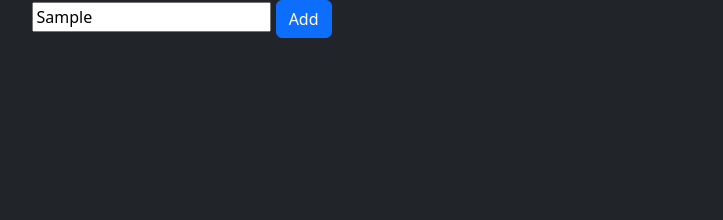
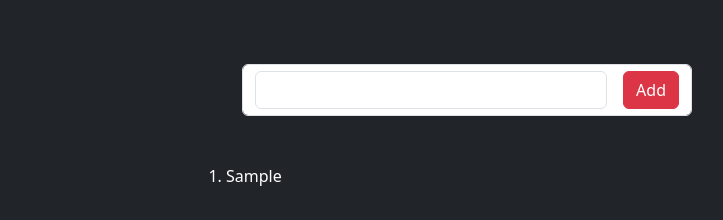
Before and after one commit to imsandeep1073/TODO, a plain HTML site: page index.html in a window 1280 px wide. Both pictures are taken after typing "Sample" into the empty fields and a click on the button "Add". Shown: the whole page, without its empty margins (173-896 px from the left). Drawn offline with nearby package versions, Linux system fonts and the light colour scheme.

Commit message:
funcnality check

```diff
--- a/index.html
+++ b/index.html
@@ -11,15 +11,26 @@
         integrity="sha384-YvpcrYf0tY3lHB60NNkmXc5s9fDVZLESaAA55NDzOxhy9GkcIdslK1eN7N6jIeHz"
         crossorigin="anonymous"></script>
 </head>
+<style>
+    .task li {
+        color: white;
+    }
+</style>
 
 <body class="bg-dark">
 
     <div class="container">
-        <div class="row">
-            <div class="col-6 d-flex justify-content-center align-items-center">
-                <div>
-                    <input type="text" id="addTodo">
-                    <button class="btn btn-primary" id="addData">Add</button>
+        <div class="row mt-3">
+            <div class="col-6 mx-auto">
+                <div class=" p-5">
+                    <!-- <h5 class="text-center text-white">Todo</h5> -->
+                    <div class="form-control d-flex gap-3 justify-content-center">
+                        <input type="text" class="form-control" id="addTodo">
+                        <button class="btn btn-danger" type="submit" id="addData">Add</button>
+                    </div>
+                </div>
+                <div class="mx-auto">
+                    <ol class="task" id="allTask"></ol>
                 </div>
             </div>
         </div>
@@ -41,8 +52,23 @@
 
         let todoData = document.getElementById('addTodo');
         let taskBtn = document.getElementById('addData');
+        let taskBox = document.getElementById('allTask');
+
+        function clear() {
+            todoData.value = " ";
+        }
         taskBtn.addEventListener('click', () => {
-            console.log(todoData.value)
+            if (todoData.value !== " ") {
+                let li = document.createElement('LI');
+                taskBox.appendChild(li);
+                li.innerHTML = todoData.value;
+                console.log(todoData.value);
+                clear()
+            }
+            // else {
+            //     document.write('Empty data')
+
+            // }
         })
 
     </script>
```
